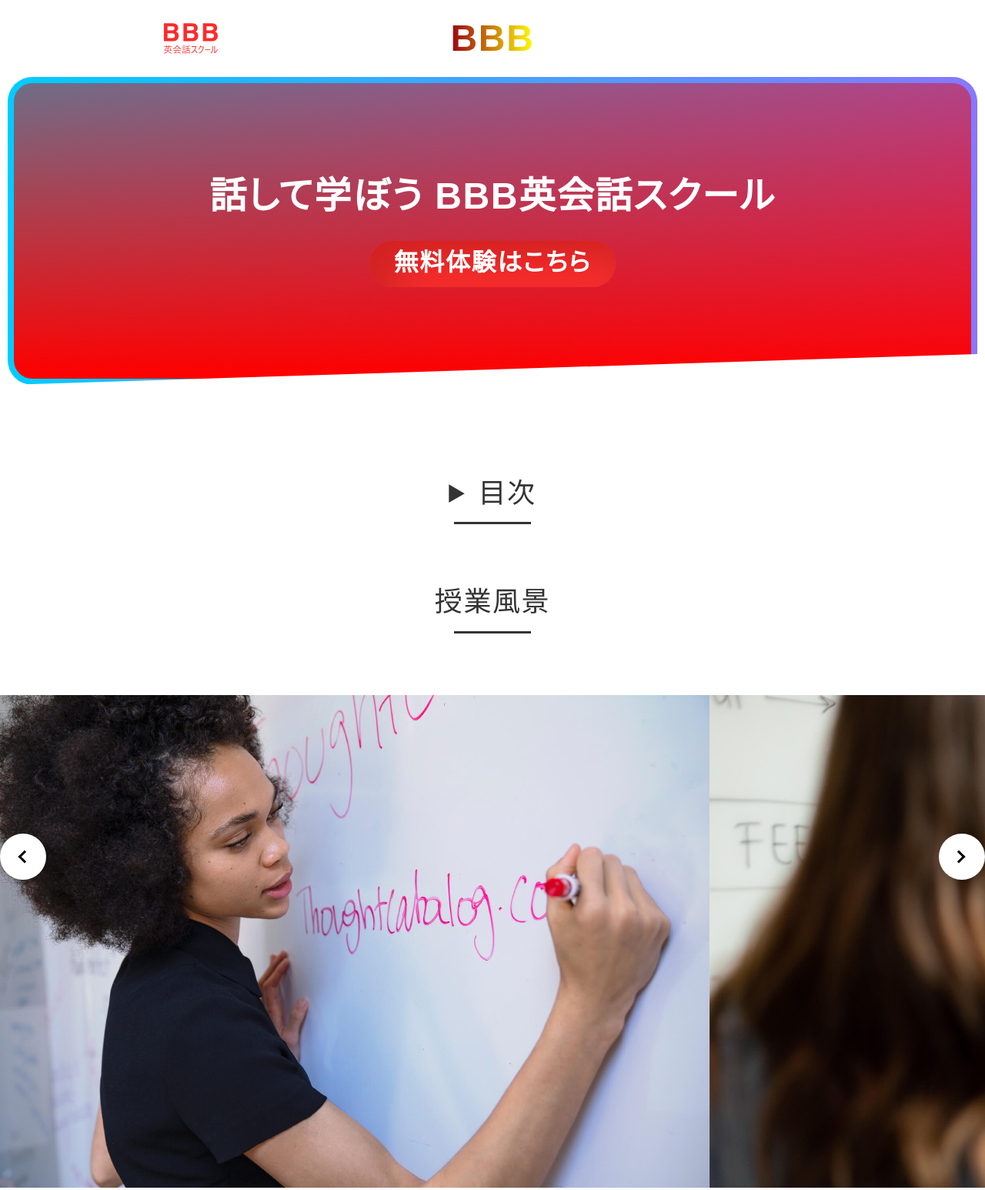
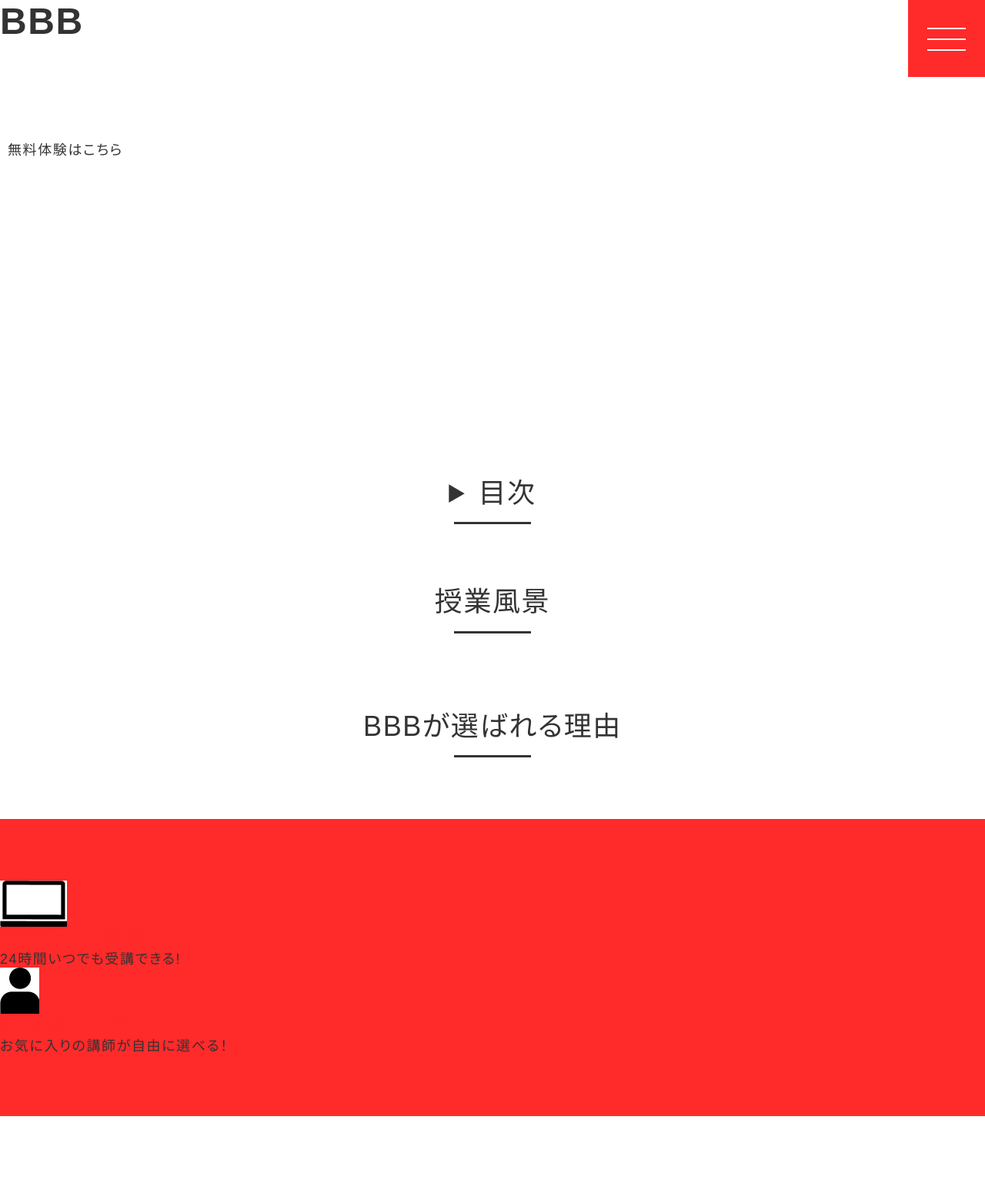
Before and after one commit to kam6y/hackathon_moshacode, a plain HTML site: page index.html in a window 1280 px wide. Shown: the top 1546 px of the page at 77% size. Drawn offline with nearby package versions, Linux system fonts and the light colour scheme; a script that the page names is missing; files whose address does not match are found by name.

Commit message:
一応完成

```diff
--- a/assets/style.css
+++ b/assets/style.css
@@ -2,8 +2,6 @@
 
 html {
   font-size: 100%;
-  scroll-behavior: smooth;
-  scroll-padding-top: 2rem;
 }
 body {
   color: #333;
@@ -58,37 +56,11 @@ li {
 -------------------------------------------*/
 #header {
   height: 100px;
-  display: flex;
-  padding: 0 30px;
-}
-#header .header-section{
-  flex: 1;
-  /* 上要素をｎ分割 */
-  display: flex;
-  align-items: center;
-  justify-content: center;
-}
-#header .site-title {
-  padding-left: 30px;
-  width: 100px;
-  line-height: 1px;
 }
 #header .header-title{
-  display: flex;
-  justify-content: center;
-  text-align: center;
-  margin: 0 auto;
   font-size: 48px;
   font-weight: bold;
-  background: linear-gradient(to right,#9a0413,#FFFF00);
-  -webkit-background-clip: text;
-  color: transparent;
 }
-.header-section:first-child{
-  justify-content: flex-start;
-}
-.
-
 /*
 ハンバーガ―メニュー
 */
@@ -223,17 +195,6 @@ Mainvisual
   margin-left: 10px;
   margin-right: 10px;
   margin-bottom: 120px;
-  display: flex;
-  flex-direction: column;
-  align-items: center;
-  justify-content: center;
-  /* ナナメ背景を作る */
-  clip-path: polygon(0 0, 100% 0,100% 90%,0 100%);
-  /* 枠線にグラディエーションをかける */
-  border: solid 8px transparent;
-  background: linear-gradient(rgba(220, 16, 16, 0.5), #ff0000) padding-box,
-              linear-gradient(to right, #0cf,#87f) border-box;
-  border-radius: 2rem;
 }
 #mainvisual .text .title {
   font-size: 48px;
@@ -242,20 +203,7 @@ Mainvisual
   color: #fff;
 }
 #mainvisual .text .btn {
-  /* background-color: #ff2a2a; */
-  display: block;
-  width: 320px;
-  height: 60px;
-  font-size: 32px;
-  font-weight: bold;
-  color: #fff;
-  line-height: 1.8;
-  margin: 0 auto;
-  text-align: center;
-  border-radius: 50px;
-  background: #ff2a2a;
-  box-shadow: inset 25px 25px 54px #cf2222,
-  inset -25px -25px 54px #ff3232;
+
 }
 
 /*
@@ -286,97 +234,15 @@ Index
   font-size: 24px;
 
 }
-
 .index-content a:hover {
   text-decoration: underline; /* ホバー時に下線を表示 */
   color: red; /* ホバー時のテキストカラーを赤に設定 */
 }
-
-
 /*
 Scene
 */
 #scene{
   margin-bottom: 120px;
-}
-#scene .section-wrapper{
-  border: solid 1px #00F;
-  align-items: center;
-}
-/* 以下テンプレサイトよりコピペ */
-slider-2 .slick-slide {
-  width: 300px;
-  height: 200px;
-  margin: 0 40px;
-  position: relative;
-  overflow: hidden;
-}
-.slider-2 .slick-slide img {
-  display: block;
-  /* 此処を変更して画像のサイズを変更する */
-  width: 100%;
-  height: 50vw;
-  object-fit: cover;
-}
-.slider-2 .slick-arrow {
-  width: 60px;
-  height: 60px;
-  border-radius: 50%;
-  background-color: #fff;
-  cursor: pointer;
-  border: none;
-  outline: none;
-  font-size: 0;
-  position: absolute;
-  top: 180px;
-  z-index: 1;
-  filter: drop-shadow(0px 3px 6px rgba(0, 0, 0, 0.16));
-}
-.slider-2 .slick-arrow::before {
-  content: '';
-  display: block;
-  width: 12px;
-  height: 12px;
-  border: 1px solid #09000d;
-  border-width: 3px 3px 0 0;
-  position: absolute;
-  top: 24px;
-  transform: rotate(45deg);
-}
-.slider-2 .slick-next {
-  right: 0;
-}
-.slider-2 .slick-prev {
-  left: 0;
-}
-.slider-2 .slick-next::before {
-  left: 20px;
-}
-.slider-2 .slick-prev::before {
-  border-width: 0 0 3px 3px;
-  right: 22px;
-}
-.dots-2 .slick-dots {
-  text-align: center;
-}
-.dots-2 .slick-dots li {
-  display: inline-block;
-}
-.dots-2 .slick-dots button {
-  display: block;
-  width: 10px;
-  height: 10px;
-  margin: 6px;
-  font-size: 0;
-  padding: 0;
-  border: 0;
-  outline: none;
-  cursor: pointer;
-  background: #bcbcbc;
-  border-radius: 50%;
-}
-.dots-2 .slick-dots .slick-active button {
-  background: #0a467d;
 }
 
 /*-------------------------------------------
@@ -390,25 +256,9 @@ Reason
   padding: 80px 0;
 }
 #reason .inview-slide{
-  width: 50%;
-  display: flex;
-  align-items: center;
-  justify-content: center;
-  background-color: #fff;
-  padding: 5%;
+
 }
-#reason .inview-slide:nth-of-type(odd){
-  margin-right: auto;
-  border-top-right-radius: 20px;
-  border-bottom-right-radius: 20px;
-  margin-bottom: 40px;
-}
-#reason .inview-slide:nth-of-type(even){
-  margin-left: auto;
-  border-top-left-radius: 20px;
-  border-bottom-left-radius: 20px;
-  margin-bottom: 40px;
-}
+
 img {
   width: auto;
   height: 60px;
@@ -434,23 +284,12 @@ Voice
   margin-bottom: 120px;
 }
 #voice .realvoice{
-  display: flex;
-  flex-direction: column;
-  gap: 60px;
+
 }
 #voice .item-inview-balloon{
-  border: solid 1px #00F;
-  display: flex;
-  align-items: center;
-  justify-content: center;
-  margin-bottom: 60px;
+
 }
-#voice .item-inview-balloon:nth-of-type(odd){
-  margin-right: auto;
-}
-#voice .item-inview-balloon:nth-of-type(even){
-  margin-left: auto;
-}
+
 #voice .student{
   display: flex;
   flex-direction: column;
@@ -498,22 +337,12 @@ Summary
   padding: 60px 0;
   margin-bottom: 120px;
 }
-/* #summary .menu {
-  display: flex;
-  flex-wrap: wrap;
-  justify-content: space-between;
-} */
+
 #summary .menu {
-  display: grid;
-  gap: 1rem .5rem;
-  grid-template-columns: 1fr 1fr;
+
 }
 #summary .menu li {
-  background-color: #fff;
-  border-radius: 20px;
-  padding: 60px;
-  margin: 0 32px 32px 32px;
-  border: solid 1px #00F;
+
 }
 /* 3つ目以降はmargin-bottomを設定しない */
 #summary .menu li:nth-child(n + 3) {
@@ -533,13 +362,6 @@ Summary
   display: block;
   font-size: 1.125rem;
   margin-bottom: 30px;
-}
-/* 一文字目を大きくする */
-#summary li p::first-letter{
-  color:#9a0413;
-  font-size: 28px;
-  font-weight: 600;
-  line-height: 1l
 }
 
 /*-------------------------------------------
--- a/index.html
+++ b/index.html
@@ -7,23 +7,12 @@
     <link rel="stylesheet" href="./assets/style.css">
     <link rel="stylesheet" href="./assets/recet.css">
     <script src="js/main.js"></script>
-    <!-- slick用 -->
-    <link rel="stylesheet" type="text/css" href="//cdn.jsdelivr.net/npm/slick-carousel@1.8.1/slick/slick.css"/>
-    <script src="https://code.jquery.com/jquery-3.7.1.min.js" integrity="sha256-/JqT3SQfawRcv/BIHPThkBvs0OEvtFFmqPF/lYI/Cxo=" crossorigin="anonymous"></script>
-    <script type="text/javascript" src="//cdn.jsdelivr.net/npm/slick-carousel@1.8.1/slick/slick.min.js"></script>
   </head>
 
   <body>
     <!-- ヘッダー -->
     <header id="header">
-      <div class="header-section">
-        <h1 class="site-title">
-              <img src="assets/img/logo-r.svg" alt="BBB英会話スクール">
-        </h1>
-      </div>
-      <div class="header-section">
         <h3 class="header-title">BBB</h3>
-      </div>
       <!-- ハンバーガーメニュー -->
       <nav id="navi">
         <img class="logo" src="img/logo-w.svg" alt="BBB英会話スクール">
@@ -34,7 +23,6 @@
         </ul>
         <a class="btn" href="#">無料体験に申し込む</a>
       </nav>
-      <div class="header-section">
         <div class="hamburger">
           <span></span>
           <span></span>
@@ -68,13 +56,6 @@
       <!-- 授業風景 -->
       <section id="scene">
         <h2 class="section-title">授業風景</h2>
-        <div class="scene-wrapper">
-          <div class="slider-2" id="js-slider-2">
-            <div><img src="./assets/img/mainvisual1.jpg" alt="" width="200px" height="120px"></div>
-            <div><img src="./assets/img/mainvisual2.jpg" alt="" width="200px" height="120px"></div>
-            <div><img src="./assets/img/mainvisual3.jpg" alt="" width="200px" height="120px"></div>
-          </div>
-        </div>
       </section>
 
       <!-- BBBが選ばれる理由 -->
@@ -227,18 +208,5 @@
       </ul>
       <p class="copyright">&copy; BBB English School</p>
     </footer>
-    <script>
-      $(document).ready(function(){
-      $('#js-slider-2').slick({
-        arrows: true, // 前・次のボタンを表示する
-    dots: true, // ドットナビゲーションを表示する
-    appendDots: $('.dots-2'), // ドットナビゲーションの生成位置を変更
-    speed: 1000, // スライドさせるスピード（ミリ秒）
-    slidesToShow: 1, // 表示させるスライド数
-    centerMode: true, // slidesToShowが奇数のとき、現在のスライドを中央に表示する
-    variableWidth: true, // スライド幅の自動計算を無効化
-      });
-      })
-    </script>
   </body>
 </html>
```
